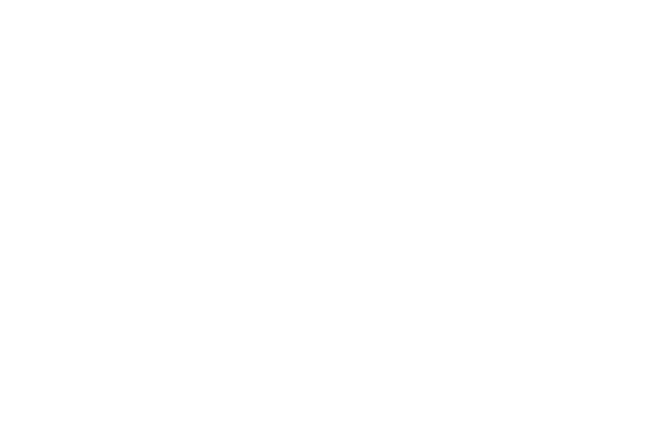
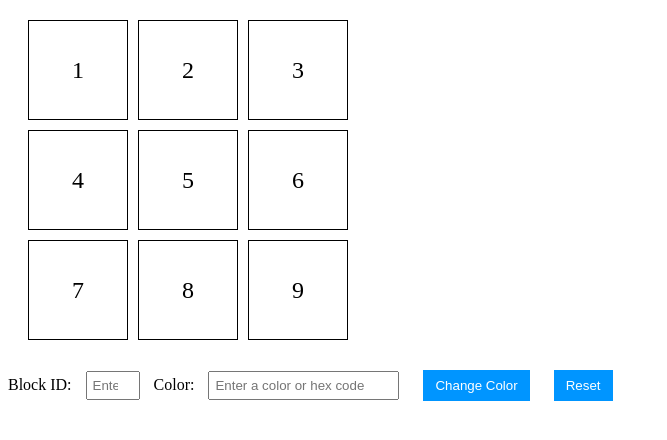
Before and after one commit to acciojob/Replit-Asian-Paints-UtechP-40, a website: page main.html in a window 1280 px wide. Shown: the whole page, without its empty margins (0-667 px from the left). Drawn offline with Linux system fonts and the light colour scheme.

Commit message:
created a submission

```diff
--- a/main.html
+++ b/main.html
@@ -7,6 +7,30 @@
 </head>
 
 <body>
+    <div id="grid-container">
+    <!-- Creating a 3x3 grid with id grid-item and specific number ids -->
+    <div id="1" class="grid-item">1</div>
+    <div id="2" class="grid-item">2</div>
+    <div id="3" class="grid-item">3</div>
+    <div id="4" class="grid-item">4</div>
+    <div id="5" class="grid-item">5</div>
+    <div id="6" class="grid-item">6</div>
+    <div id="7" class="grid-item">7</div>
+    <div id="8" class="grid-item">8</div>
+    <div id="9" class="grid-item">9</div>
+</div>
+
+<!-- Input for block id and color, and buttons -->
+<div>
+    <label for="block_id">Block ID: </label>
+    <input type="number" id="block_id" placeholder="Enter block id (1-9)" min="1" max="9">
+
+    <label for="colour_id">Color: </label>
+    <input type="text" id="colour_id" placeholder="Enter a color or hex code">
+
+    <button id="change_button">Change Color</button>
+    <button id="Reset">Reset</button>
+</div>
 	<!-- the entire body must be written by student -->
     <script type="text/javascript" src="./script.js">
 </script>
--- a/script.js
+++ b/script.js
@@ -1 +1,29 @@
 //your JS code here. If required.
+// Function to reset the background color of all grid items to transparent
+function resetGridColors() {
+    const gridItems = document.querySelectorAll('.grid-item');
+    gridItems.forEach(item => {
+        item.style.backgroundColor = 'transparent';
+    });
+}
+
+// Function to change the color of a specific grid item
+function changeGridColor() {
+    const blockId = document.getElementById('block_id').value;
+    const color = document.getElementById('colour_id').value;
+
+    // First reset the grid
+    resetGridColors();
+
+    // Find the grid item with the entered id
+    const gridItem = document.getElementById(blockId);
+    if (gridItem) {
+        gridItem.style.backgroundColor = color;
+    } else {
+        alert('Invalid Block ID. Please enter a number between 1 and 9.');
+    }
+}
+
+// Add event listeners for the Change Color and Reset buttons
+document.getElementById('change_button').addEventListener('click', changeGridColor);
+document.getElementById('Reset').addEventListener('click', resetGridColors);
--- a/styles.css
+++ b/styles.css
@@ -1 +1,44 @@
 /*  your css code here. If applicable */
+/* Styling for the grid container */
+#grid-container {
+    display: grid;
+    grid-template-columns: repeat(3, 100px);
+    grid-template-rows: repeat(3, 100px);
+    gap: 10px;
+    margin: 20px;
+}
+
+/* Styling for each grid item */
+.grid-item {
+    display: flex;
+    justify-content: center;
+    align-items: center;
+    border: 1px solid #000;
+    font-size: 24px;
+    cursor: pointer;
+    background-color: transparent;
+    transition: background-color 0.3s ease;
+}
+
+/* Styling for inputs and buttons */
+input {
+    margin: 10px;
+    padding: 5px;
+}
+
+button {
+    padding: 8px 12px;
+    margin: 10px;
+    cursor: pointer;
+}
+
+#change_button, #Reset {
+    background-color: #0095ff;
+    color: white;
+    border: none;
+    transition: background-color 0.3s ease;
+}
+
+#change_button:hover, #Reset:hover {
+    background-color: #0066cc;
+}
```
